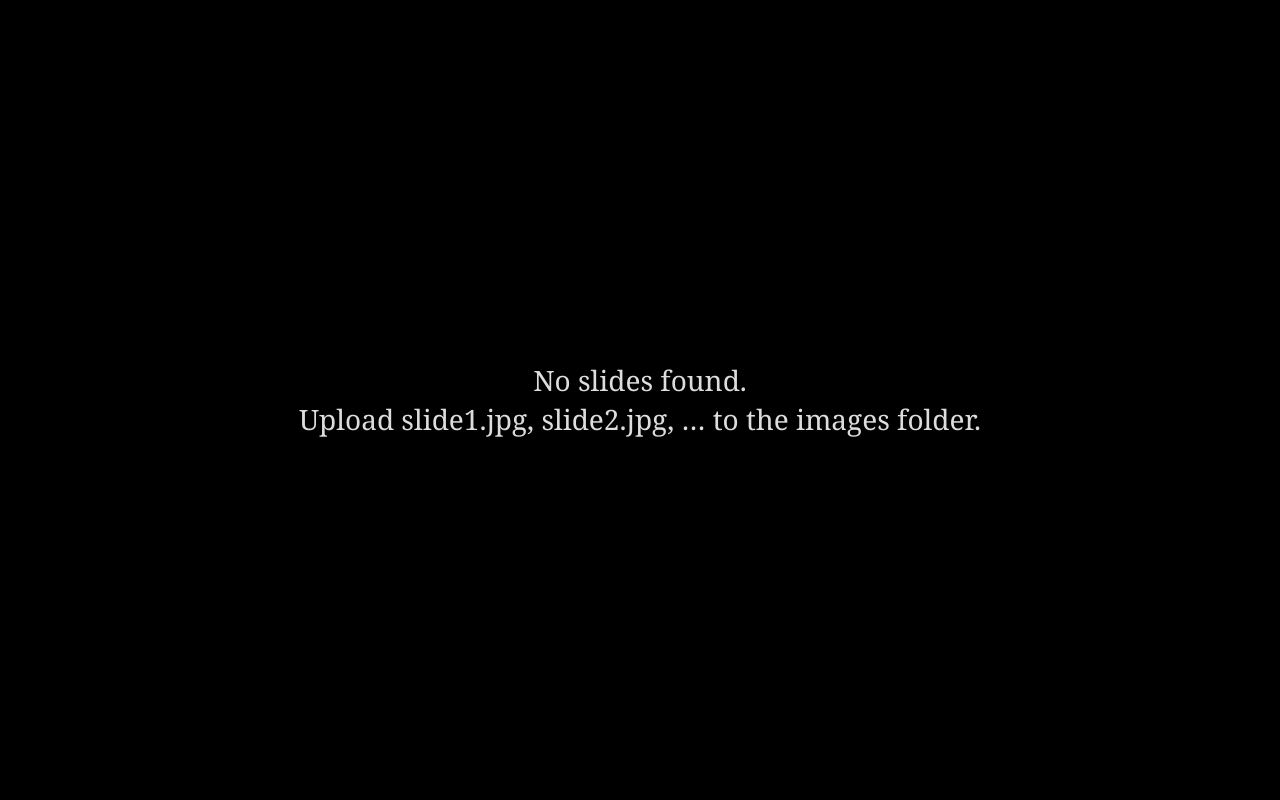
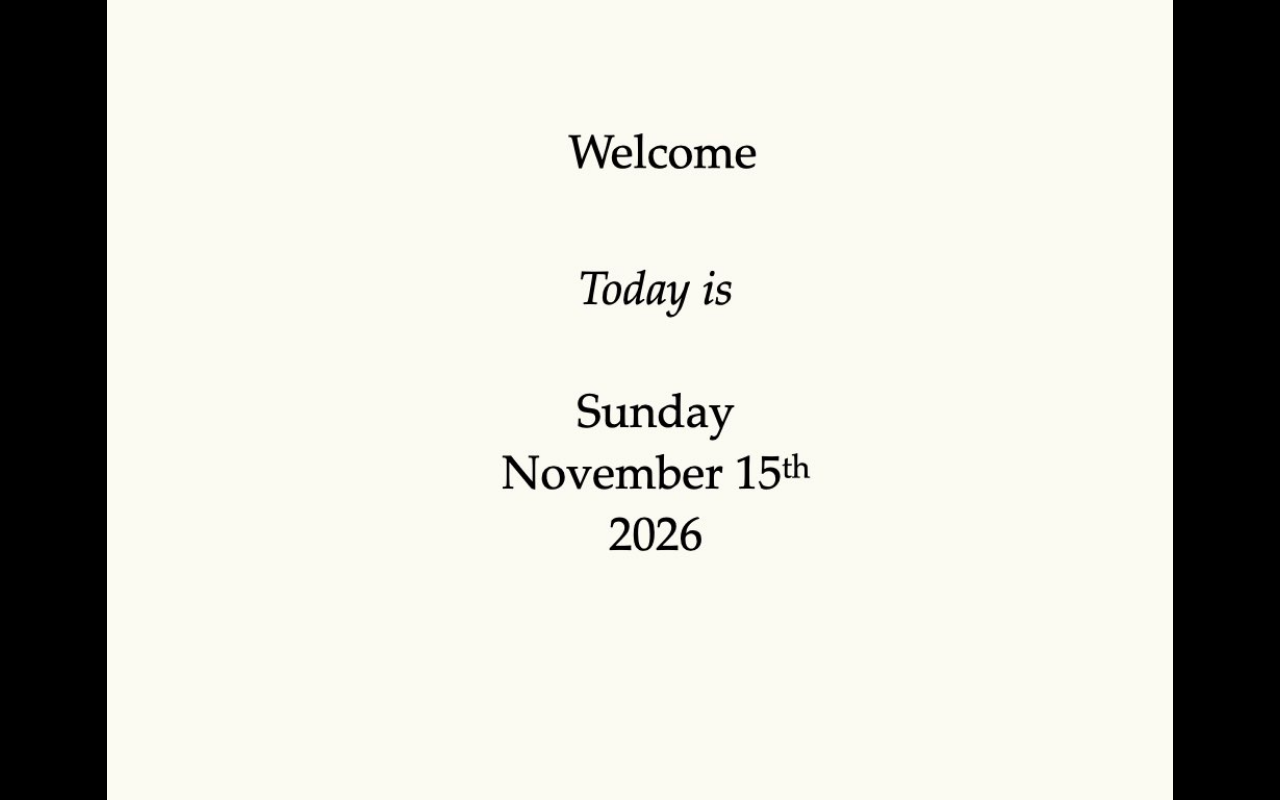
Before and after one commit to kmolinel0848/slides, a plain HTML site: page index.html in a window 1280 px wide. Drawn offline with Linux system fonts and the light colour scheme.

Commit message:
Change slide prefix from 'slide' to 'image'

```diff
--- a/index.html
+++ b/index.html
@@ -28,7 +28,7 @@
 const SECONDS_PER_SLIDE = 10;     // how long each slide shows
 const CHECK_FOR_NEW_MINUTES = 5;  // how often to look for updated slides
 const FOLDER = "images/";         // folder holding the slides
-const PREFIX = "slide";           // slide1.jpg, slide2.jpg, ...
+const PREFIX = "image";           // slide1.jpg, slide2.jpg, ...
 const EXT = ".jpg";
 const MAX_SLIDES = 60;            // safety limit
 // ---------------------------------------------
```
